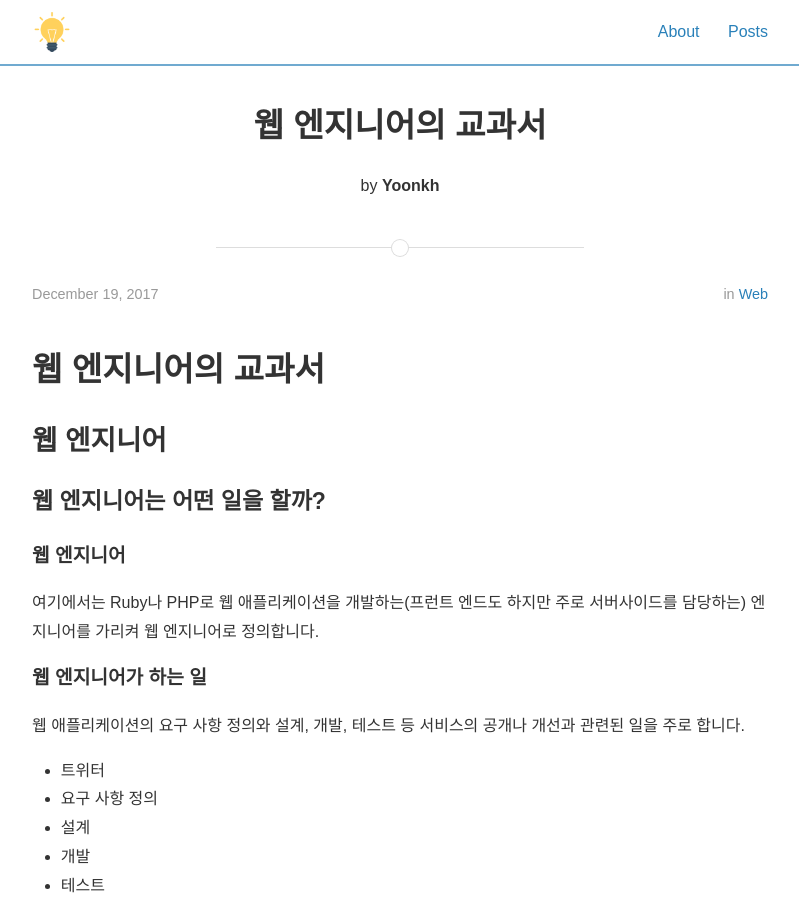
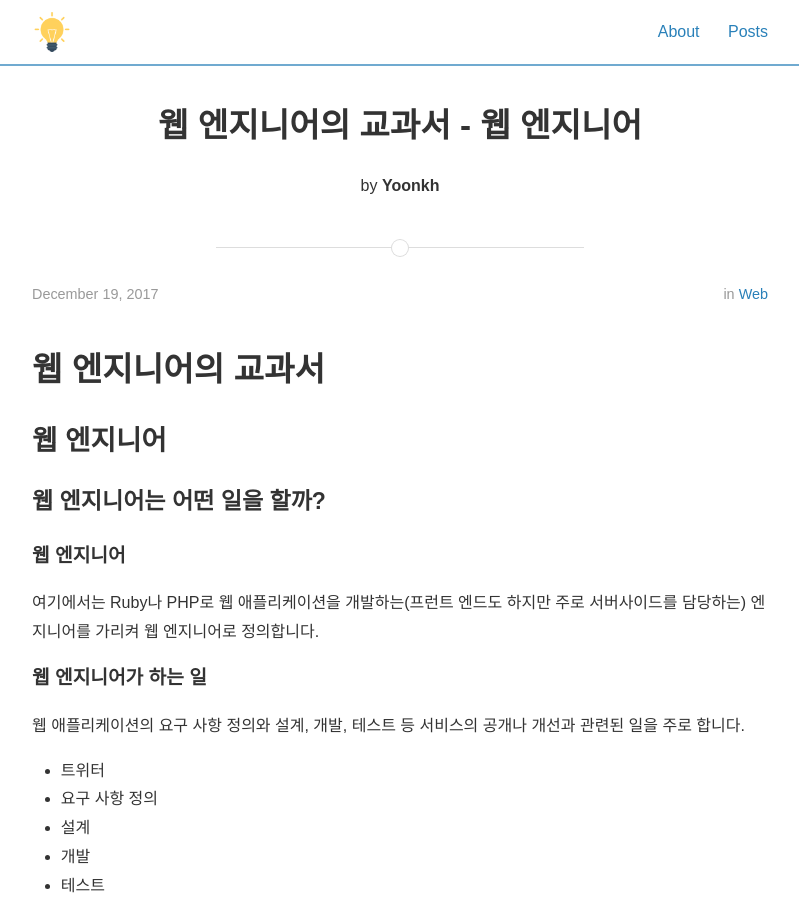
Before and after one commit to yoonkh/yoonkh.github.io, a Jekyll site: the page built from _posts/2017-12-19-Web.markdown, in a window 1280 px wide and 900 px high. Shown: the whole window, without its empty margins (240-1039 px from the left). Built offline with Jekyll 4.4.1, drawn with Linux system fonts in a browser that asks for light colours; nearby versions of some CDN libraries; comment, search, counter and statistics services are not loaded.

Commit message:
Update 2017-12-19-Web.markdown

```diff
--- a/_posts/2017-12-19-Web.markdown
+++ b/_posts/2017-12-19-Web.markdown
@@ -1,6 +1,6 @@
 ---
 layout: post
-title:  "웹 엔지니어의 교과서"
+title:  "웹 엔지니어의 교과서 - 웹 엔지니어"
 date:   2017-12-19
 author: Yoonkh
 categories: Web
```
